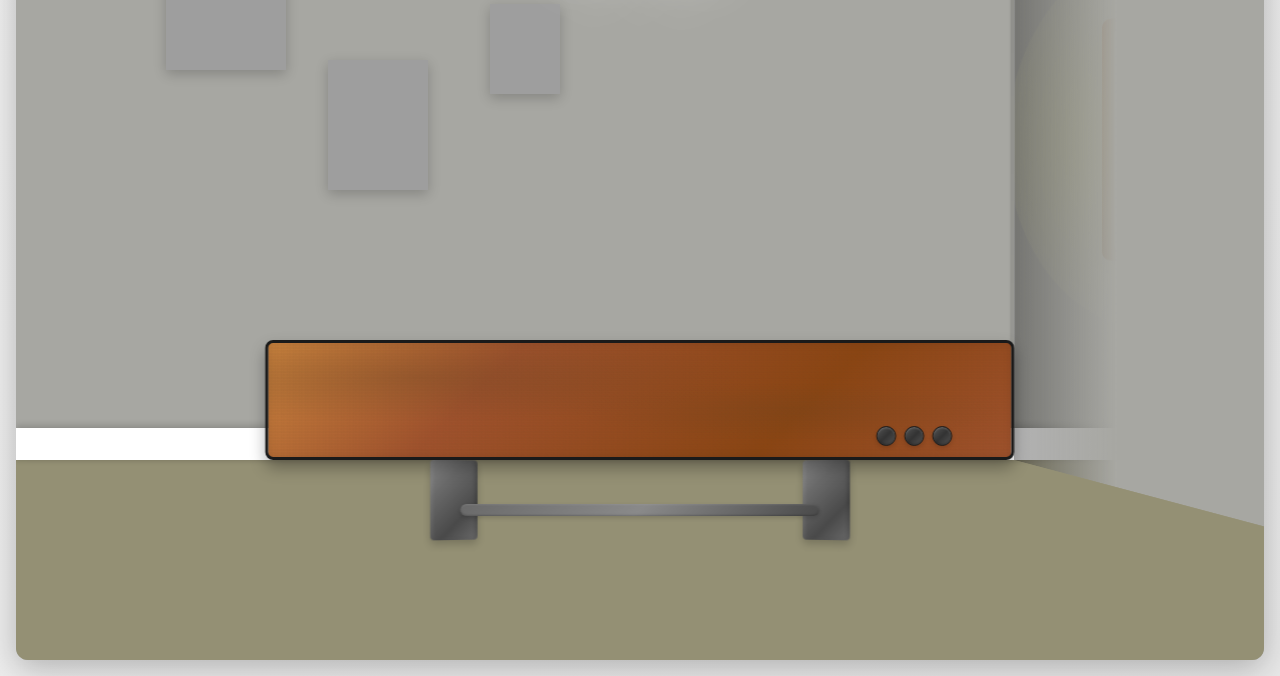
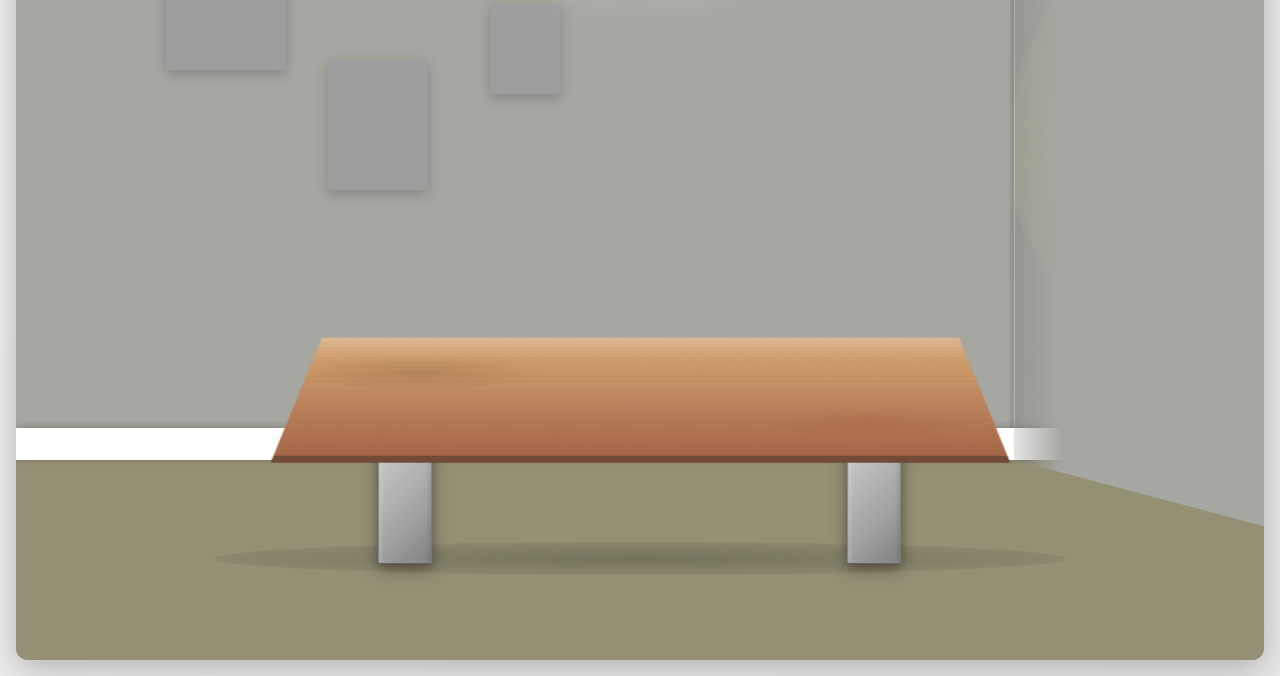
Before and after one commit to jacksonkasi1/office-workspace-css, a plain HTML site: page index.html in a window 1280 px wide. Shown: the part 156-832 px from the top of the page. Drawn offline with Linux system fonts and the light colour scheme; grey boxes are pictures that could not be loaded.

Commit message:
Improved office desk: added smooth borders, curved corners, and professional

```diff
--- a/index.html
+++ b/index.html
@@ -48,27 +48,24 @@
                 <div class="sun-light"></div>
             </div>
 
-            <!-- Realistic Wooden Desk -->
+            <!-- Modern Minimalistic Wooden Desk -->
             <div class="desk-setup">
-                <!-- Desk Stand/Legs -->
-                <div class="desk-stand">
-                    <div class="stand-leg left-leg"></div>
-                    <div class="stand-leg right-leg"></div>
-                    <div class="stand-crossbar"></div>
+                <!-- Desk Legs - Clean Wooden Style -->
+                <div class="desk-legs">
+                    <div class="desk-leg left-leg"></div>
+                    <div class="desk-leg right-leg"></div>
                 </div>
 
-                <!-- Desk Surface -->
+                <!-- Desk Surface - Wood Texture -->
                 <div class="desk-surface">
-                    <!-- Wood grain pattern -->
-                    <div class="wood-grain"></div>
+                    <!-- Natural Wood Grain -->
+                    <div class="wood-texture"></div>
+                    <!-- 3D Desk Edges -->
+                    <div class="desk-edge"></div>
+                </div>
 
-                    <!-- Control Panel on right side -->
-                    <div class="control-panel">
-                        <div class="control-button btn-1"></div>
-                        <div class="control-button btn-2"></div>
-                        <div class="control-button btn-3"></div>
-                    </div>
-                </div>
+                <!-- Desk Shadow -->
+                <div class="desk-shadow"></div>
             </div>
         </div>
     </div>
--- a/style.css
+++ b/style.css
@@ -92,7 +92,7 @@ body {
   z-index: 2;
 }
 
-/* Right Side Wall - Angled (where window is) - Smaller */
+/* Right Side Wall - Angled (where window is) - Reduced Shadow */
 .right-wall {
   position: absolute;
   top: 0;
@@ -100,8 +100,8 @@ body {
   width: 20%;
   height: 75%;
   background: linear-gradient(90deg,
-    rgba(0,0,0,0.3) 0%,
-    var(--wall-corner) 40%,
+    rgba(0,0,0,0.1) 0%,
+    var(--wall-corner) 20%,
     var(--wall-corner) 100%);
   transform: perspective(1200px) rotateY(-40deg);
   transform-origin: left center;
@@ -340,156 +340,193 @@ body {
   display: none;
 }
 
-/* ===== REALISTIC WOODEN DESK ===== */
+/* ===== MODERN MINIMALISTIC WOODEN DESK ===== */
 .desk-setup {
   position: absolute;
-  bottom: 15%;
+  bottom: 12%;
   left: 50%;
   transform: translateX(-50%);
-  width: 60%;
-  height: 25%;
+  width: 65%;
+  height: 28%;
   z-index: 6;
 }
 
-/* Desk Stand/Legs (3D Gray Style) */
-.desk-stand {
+/* Realistic Rectangular Steel Legs */
+.desk-legs {
   position: absolute;
   bottom: 0;
   left: 50%;
   transform: translateX(-50%);
-  width: 80%;
-  height: 40%;
+  width: 85%;
+  height: 65%;
   z-index: 1;
 }
 
-.stand-leg {
+.desk-leg {
   position: absolute;
   bottom: 0;
   width: 8%;
   height: 100%;
   background: linear-gradient(135deg,
-    #8a8a8a 0%,
-    #6a6a6a 30%,
-    #4a4a4a 70%,
-    #6a6a6a 100%);
-  border-radius: 4px;
+    #e0e0e0 0%,
+    #d0d0d0 15%,
+    #c0c0c0 30%,
+    #b0b0b0 50%,
+    #a0a0a0 70%,
+    #909090 85%,
+    #808080 100%);
+  border-radius: 2px;
   box-shadow:
-    0 4px 8px rgba(0, 0, 0, 0.2),
-    inset -2px 0 4px rgba(0, 0, 0, 0.2),
-    inset 2px 0 4px rgba(255, 255, 255, 0.1);
+    0 6px 18px rgba(0, 0, 0, 0.3),
+    0 3px 8px rgba(0, 0, 0, 0.2),
+    inset -2px 0 4px rgba(0, 0, 0, 0.15),
+    inset 2px 0 4px rgba(255, 255, 255, 0.3),
+    inset 0 2px 2px rgba(255, 255, 255, 0.4);
+  border: 1px solid #606060;
 }
 
-.left-leg {
-  left: 15%;
-  transform: perspective(400px) rotateY(10deg);
+.desk-leg.left-leg {
+  left: 12%;
 }
 
-.right-leg {
-  right: 15%;
-  transform: perspective(400px) rotateY(-10deg);
+.desk-leg.right-leg {
+  right: 12%;
 }
 
-.stand-crossbar {
+/* Professional Office Desk - Front View 30% Angle */
+.desk-surface {
   position: absolute;
-  bottom: 30%;
+  top: -15%;
   left: 50%;
-  transform: translateX(-50%);
-  width: 60%;
-  height: 15%;
-  background: linear-gradient(135deg,
-    #6a6a6a 0%,
-    #8a8a8a 50%,
-    #4a4a4a 100%);
-  border-radius: 8px;
+  transform: translateX(-50%) perspective(1200px) rotateX(30deg) rotateY(0deg);
+  transform-origin: center bottom;
+  width: 95%;
+  height: 70%;
+  background: linear-gradient(180deg,
+    #e8c4a0 0%,
+    #d4a574 20%,
+    #c8956a 40%,
+    #bc8560 60%,
+    #b07556 80%,
+    #a4654c 100%);
+  border-radius: 18px;
   box-shadow:
-    0 2px 4px rgba(0, 0, 0, 0.15),
-    inset 0 -1px 2px rgba(0, 0, 0, 0.2),
-    inset 0 1px 2px rgba(255, 255, 255, 0.1);
+    0 15px 40px rgba(0, 0, 0, 0.25),
+    0 8px 20px rgba(0, 0, 0, 0.15),
+    inset 0 3px 6px rgba(255, 255, 255, 0.2),
+    inset 0 -2px 4px rgba(0, 0, 0, 0.05),
+    inset 2px 0 4px rgba(255, 255, 255, 0.1);
+  z-index: 2;
+  overflow: visible;
+  position: relative;
+  clip-path: polygon(2% 100%, 98% 100%, 94% 2%, 6% 2%);
 }
 
-/* Desk Surface (Realistic Wood) */
-.desk-surface {
+/* Front Border - 4px Line with Smooth Edges */
+.desk-surface::before {
+  content: '';
+  position: absolute;
+  bottom: 0;
+  left: 0;
+  right: 0;
+  height: 8px;
+  background: #724a35;
+  border-radius: 0 0 18px 18px;
+  z-index: 1;
+  box-shadow: 0 2px 4px rgba(0, 0, 0, 0.3);
+}
+
+/* Left Side Border - Gets Smaller Going Back */
+.desk-surface::after {
+  content: '';
   position: absolute;
   top: 0;
-  left: 50%;
-  transform: translateX(-50%);
-  width: 100%;
-  height: 60%;
-  background: linear-gradient(135deg,
-    #cd853f 0%,
-    #a0522d 30%,
-    #8b4513 70%,
-    #a0522d 100%);
-  border: 3px solid #1a1a1a;
-  border-radius: 8px;
+  left: -3px;
+  width: 8px;
+  height: 100%;
+  background: linear-gradient(90deg,
+    #724a35 0%,
+    #8b5a42 40%,
+    #9d6249 70%,
+    #b07556 100%);
+  border-radius: 0;
+  z-index: -1;
   box-shadow:
-    0 8px 16px rgba(0, 0, 0, 0.3),
-    inset 0 0 8px rgba(0, 0, 0, 0.1);
-  z-index: 2;
-  overflow: hidden;
+    -2px 0 8px rgba(0, 0, 0, 0.35),
+    inset 1px 0 3px rgba(0, 0, 0, 0.25),
+    inset -1px 0 2px rgba(255, 255, 255, 0.1);
+  clip-path: polygon(0% 100%, 100% 100%, 80% 0%, 0% 0%);
 }
 
-/* Wood Grain Pattern */
-.wood-grain {
+/* Realistic Wood Grain Texture */
+.wood-texture {
   position: absolute;
   top: 0;
   left: 0;
   right: 0;
   bottom: 0;
   background-image:
+    /* Horizontal wood grain lines */
     repeating-linear-gradient(0deg,
       transparent 0px,
-      rgba(101, 67, 33, 0.1) 1px,
+      rgba(139, 69, 19, 0.15) 1px,
       transparent 2px,
-      rgba(101, 67, 33, 0.05) 4px,
-      transparent 6px),
+      rgba(160, 82, 45, 0.10) 4px,
+      transparent 6px,
+      rgba(139, 69, 19, 0.08) 8px,
+      transparent 12px),
+    /* Vertical wood fibers */
     repeating-linear-gradient(90deg,
       transparent 0px,
-      rgba(101, 67, 33, 0.08) 0.5px,
-      transparent 1.5px,
-      rgba(101, 67, 33, 0.04) 3px,
-      transparent 6px),
+      rgba(139, 69, 19, 0.05) 0.5px,
+      transparent 2px),
+    /* Wood knots */
     radial-gradient(ellipse at 20% 30%,
-      rgba(101, 67, 33, 0.3) 0%,
-      transparent 40%),
-    radial-gradient(ellipse at 70% 60%,
       rgba(101, 67, 33, 0.2) 0%,
-      transparent 30%);
+      transparent 15%),
+    radial-gradient(ellipse at 80% 70%,
+      rgba(139, 69, 19, 0.15) 0%,
+      transparent 12%);
+  opacity: 1;
+  border-radius: 4px;
 }
 
-/* Control Panel (Right Side Buttons) */
-.control-panel {
+/* Professional Office Desk Front Edge */
+.desk-edge {
   position: absolute;
-  bottom: 10%;
-  right: 8%;
-  display: flex;
-  gap: 8px;
-  z-index: 3;
+  bottom: -8px;
+  left: -3px;
+  right: 0;
+  height: 8px;
+  background: linear-gradient(180deg,
+    #9d6249 0%,
+    #8b5a42 30%,
+    #724a35 70%,
+    #5d3a2a 100%);
+  border-radius: 0;
+  box-shadow:
+    0 4px 12px rgba(0, 0, 0, 0.4),
+    0 2px 6px rgba(0, 0, 0, 0.3),
+    inset 0 1px 3px rgba(255, 255, 255, 0.15),
+    inset 0 -1px 2px rgba(0, 0, 0, 0.2);
+  z-index: -2;
 }
 
-.control-button {
-  width: 20px;
-  height: 20px;
-  background: linear-gradient(135deg,
-    #555555 0%,
-    #333333 50%,
-    #555555 100%);
-  border: 1px solid #1a1a1a;
+
+/* Desk Shadow for Depth */
+.desk-shadow {
+  position: absolute;
+  bottom: -5%;
+  left: 50%;
+  transform: translateX(-50%);
+  width: 105%;
+  height: 15%;
+  background: radial-gradient(ellipse at center,
+    rgba(0, 0, 0, 0.2) 0%,
+    rgba(0, 0, 0, 0.1) 50%,
+    transparent 100%);
+  z-index: 0;
   border-radius: 50%;
-  box-shadow:
-    0 2px 4px rgba(0, 0, 0, 0.15),
-    inset 0 1px 2px rgba(255, 255, 255, 0.2),
-    inset 0 -1px 2px rgba(0, 0, 0, 0.3);
-  cursor: pointer;
-  transition: all 0.2s ease;
-}
-
-.control-button:hover {
-  transform: translateY(-1px);
-  box-shadow:
-    0 4px 8px rgba(0, 0, 0, 0.25),
-    inset 0 1px 2px rgba(255, 255, 255, 0.3),
-    inset 0 -1px 2px rgba(0, 0, 0, 0.2);
 }
 
 /* ===== RESPONSIVE DESIGN ===== */
@@ -506,17 +543,24 @@ body {
   }
 
   .desk-setup {
-    width: 70%;
-    height: 20%;
+    width: 80%;
+    height: 30%;
   }
 
-  .control-button {
-    width: 15px;
-    height: 15px;
+  .desk-legs {
+    height: 70%;
   }
 
-  .control-panel {
-    gap: 6px;
+  .desk-leg {
+    width: 8%;
+  }
+
+  .desk-leg.left-leg {
+    left: 15%;
+  }
+
+  .desk-leg.right-leg {
+    right: 15%;
   }
 }
 
```
